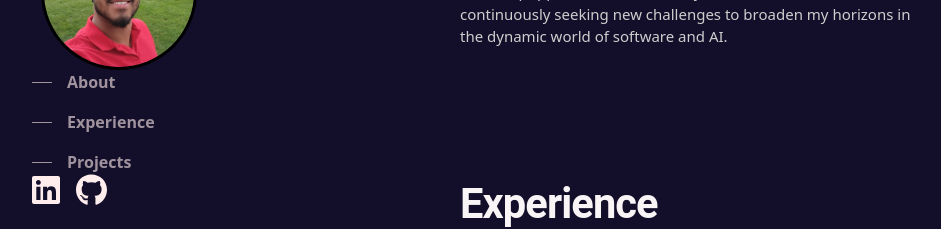
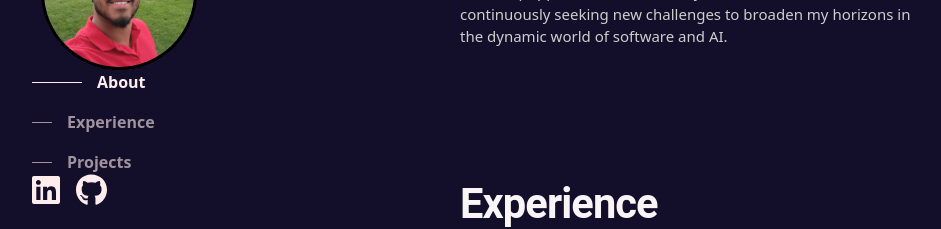
Before and after one commit to jmaitlandsoto/dev-portfolio, a React (Vite) app: page /#about in a window 1280 px wide. Before the commit this address led to /. Shown: the part 508-737 px from the top of the page, without its empty margins (145-1086 px from the left). Built offline with nearby package versions, Linux system fonts and the light colour scheme.

Commit message:
fixed navigation and scrolling

```diff
--- a/src/App.css
+++ b/src/App.css
@@ -150,10 +150,10 @@ a {
   width: 50px;
   transition: width 300ms;
 }
-.nav-button .selected {
+.nav-button.selected {
   opacity: 1;
 }
-.nav-button:hover .selected .nav-indicator {
+.selected .nav-indicator {
   width: 50px;
   transition: width 300ms;
 }
--- a/src/App.tsx
+++ b/src/App.tsx
@@ -3,19 +3,12 @@ import { HeroSection, Experience, Footer, Projects } from "./Components";
 import { About } from "./Components/About";
 import React from "react";
 import { NavButton } from "./Components/NavButton";
+import NavSection from "./Components/NavSection";
 
 function App() {
   const aboutRef = React.useRef<HTMLDivElement>(null);
   const experienceRef = React.useRef<HTMLDivElement>(null);
   const projectsRef = React.useRef<HTMLDivElement>(null);
-
-  function scrollToComponent(element: HTMLDivElement | null) {
-    if (element === null) return console.error("Element is null");
-    element.scrollIntoView({
-      behavior: "smooth",
-      block: "start",
-    });
-  }
 
   return (
     <>
@@ -32,26 +25,11 @@ function App() {
             }}
           >
             <HeroSection />
-            <nav className="d-flex flex-column gap-3 align-items-start">
-              <NavButton
-                href="#about"
-                onClick={() => scrollToComponent(aboutRef.current)}
-              >
-                About
-              </NavButton>
-              <NavButton
-                href="#experience"
-                onClick={() => scrollToComponent(experienceRef.current)}
-              >
-                Experience
-              </NavButton>
-              <NavButton
-                href="#projects"
-                onClick={() => scrollToComponent(projectsRef.current)}
-              >
-                Projects
-              </NavButton>
-            </nav>
+            <NavSection
+              aboutRef={aboutRef}
+              experienceRef={experienceRef}
+              projectsRef={projectsRef}
+            />
             <Footer />
           </Col>
 
--- a/src/Components/NavButton.tsx
+++ b/src/Components/NavButton.tsx
@@ -4,31 +4,34 @@ export interface INavButtonProps {
   href: string;
   onClick: () => void;
   children?: React.ReactNode;
+  currentHash: string;
 }
 
 export function NavButton(props: INavButtonProps) {
-  const { href, onClick, children } = props;
+  const { href, onClick, children, currentHash } = props;
 
-  const [currentHash, setCurrentHash] = React.useState(window.location.hash);
+
+
+  const isHash = React.useCallback(
+    (hash: string) => currentHash === hash,
+    [currentHash]
+  );
 
   React.useEffect(() => {
-    const handleHashChange = () => setCurrentHash(window.location.hash);
-
-    // Listen for hash changes
-    window.addEventListener("hashchange", handleHashChange);
-
-    // Cleanup after unmount
-    return () => window.removeEventListener("hashchange", handleHashChange);
-  }, []);
-
-  const isHash = (hash: string) => currentHash === hash;
+    console.log(isHash(href))
+    // if (isHash(href)) {
+    //   onClick();
+    // }
+  }, [isHash, href, currentHash]);
 
   return (
-    <div className={"d-flex flex-row align-items-center nav-button"}>
+    <a
+      href={href}
+      onClick={onClick}
+      className={"d-flex flex-row align-items-center nav-button " + (isHash(href) ? "selected" : "")}
+    >
       <span className={"nav-indicator"}></span>
-      <a href={href} onClick={onClick}>
-        {children}
-      </a>
-    </div>
+      <>{children}</>
+    </a>
   );
 }
--- /dev/null
+++ b/src/Components/NavSection.tsx
@@ -0,0 +1,92 @@
+import * as React from "react";
+import { NavButton } from "./NavButton";
+
+export interface INavSectionProps {
+  aboutRef: React.RefObject<HTMLDivElement>;
+  experienceRef: React.RefObject<HTMLDivElement>;
+  projectsRef: React.RefObject<HTMLDivElement>;
+}
+
+export default function NavSection(props: INavSectionProps) {
+  const { aboutRef, experienceRef, projectsRef } = props;
+
+  const [currentHash, setCurrentHash] = React.useState(window.location.hash);
+
+  const handleHashChange = React.useCallback(() => {
+    setCurrentHash(window.location.hash);
+  }, [window.location.hash]);
+
+  React.useEffect(() => {
+    // Listen for hash changes
+    window.addEventListener("hashchange", handleHashChange);
+
+    // Cleanup after unmount
+    return () => window.removeEventListener("hashchange", handleHashChange);
+  }, []);
+
+  React.useEffect(() => {
+    const handleScroll = () => {
+      const aboutSection = aboutRef.current;
+      const projectsSection = projectsRef.current;
+      const experienceSection = experienceRef.current;
+
+      if (aboutSection && projectsSection && experienceSection) {
+        const aboutRect = aboutSection.getBoundingClientRect();
+        const projectsRect = projectsSection.getBoundingClientRect();
+        const experienceRect = experienceSection.getBoundingClientRect();
+
+        console.log(experienceRect.top);
+
+        if (projectsRect.top <= 100) {
+          window.location.hash = "#projects";
+        } else if (experienceRect.top <= 100) {
+          window.location.hash = "#experience";
+        } else if (aboutRect.top <= 100) {
+          window.location.hash = "#about";
+        }
+      }
+    };
+
+    // Listen for scroll events
+    window.addEventListener("scroll", handleScroll);
+
+    // Cleanup
+    return () => {
+      window.removeEventListener("scroll", handleScroll);
+    };
+  }, []);
+
+  function scrollToComponent(element: HTMLDivElement | null) {
+    if (element === null) return console.error("Element is null");
+    element.scrollIntoView({
+      behavior: "smooth",
+      block: "start",
+    });
+  }
+
+  return (
+    <nav className="d-flex flex-column gap-3 align-items-start">
+      <NavButton
+        href="#about"
+        currentHash={currentHash}
+        onClick={() => scrollToComponent(aboutRef.current)}
+      >
+        About
+      </NavButton>
+      <NavButton
+        href="#experience"
+        currentHash={currentHash}
+        onClick={() => scrollToComponent(experienceRef.current)}
+      >
+        Experience
+      </NavButton>
+      <NavButton
+        href="#projects"
+        currentHash={currentHash}
+        onClick={() => scrollToComponent(projectsRef.current)}
+      >
+        Projects
+      </NavButton>
+    </nav>
+  );
+}
```
Also changed, not shown: vite.config.js.timestamp-1691412293380-de04166021b57.mjs (added, +10 -0 lines).
